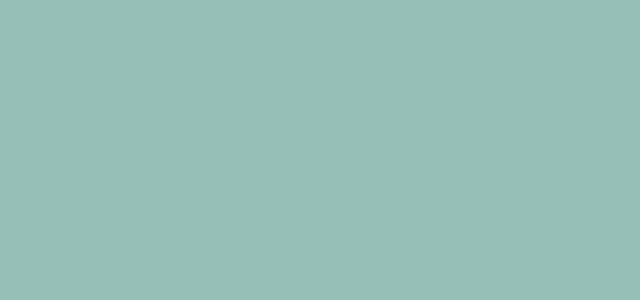
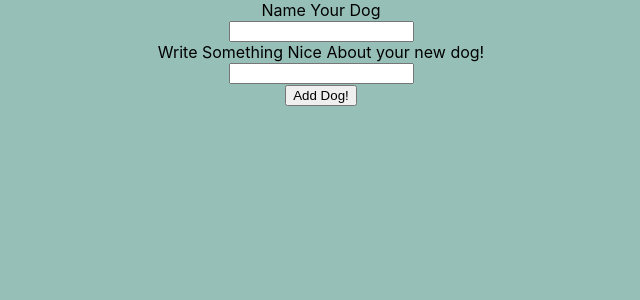
Before and after one commit to marth00165/mod4-project, a React (Create React App) app in the folder doggo-fronto-endo/: page /addDogForm in a window 1280 px wide. Shown: the top 300 px of the page, without its empty margins (319-959 px from the left). Built offline with nearby package versions, Linux system fonts and the light colour scheme.

Commit message:
add dog button works with form

```diff
--- a/doggo-fronto-endo/src/App.js
+++ b/doggo-fronto-endo/src/App.js
@@ -2,6 +2,7 @@ import React, { Component } from "react";
 import {BrowserRouter, Switch, Route, Link} from "react-router-dom";
 import logo from "./logo.svg";
 import Home from "./Components/Home";
+import AddDogForm from "./Components/AddDogForm";
 import MyPets from "./Components/MyPets"
 import HomePage from "./Components/HomePage"
 import Signin from "./Components/Signin";
@@ -22,6 +23,7 @@ class App extends Component {
         <Switch>
           <Route path = "/" exact component = {HomePage} />
           <Route path = "/mypets" exact component = {MyPets} />
+          <Route path = "/addDogForm" exact component = {AddDogForm} />
           <Route path = "/signin" exact component = {Signin} />
           <Route path = "/userHome" exact component = {Home} />
           <Route path = "/signup" exact component = {DoginPage} />
--- /dev/null
+++ b/doggo-fronto-endo/src/Components/AddDogForm.js
@@ -0,0 +1,55 @@
+import React, {Component} from 'react';
+const API = `http://localhost:3000/pets`
+
+
+export default class AddDogForm extends Component {
+
+  handleSubmit = (ev) => {
+
+    ev.preventDefault();
+
+    console.log(this.props.location.state.dog)
+
+
+
+
+    let userID = this.props.location.state.userID
+    let dog = this.props.location.state.dog
+    let dogName = this.inputNode1.value
+    let desc = this.inputNode2.value
+
+    fetch(API, {
+      method: 'POST',
+      headers: {
+        "Content-Type": "application/json"
+      },
+      body: JSON.stringify({
+        name: dogName,
+        breed: dog.name,
+        desc: desc,
+        image_url:dog.image_url,
+        user_id:userID
+      })
+    })
+    .then(this.props.history.push("/userHome"))
+  }
+
+
+
+
+
+  render(){
+    return(
+      <div>
+      <form onSubmit={this.handleSubmit}>
+        <label htmlFor="dogName"> Name Your Dog </label> <br />
+        <input type = "text" id ="dogName" name = "dogName" ref = {node => {this.inputNode1 = node}}/> <br />
+        <label htmlFor="desc"> Write Something Nice About your new dog! </label> <br />
+        <input type = "textarea" id = "desc" name = "desc" ref = {node => {this.inputNode2 = node}} /> <br />
+        <button type = "Submit">Add Dog!</button>
+      </form>
+      </div>
+
+    )
+  }
+}
--- a/doggo-fronto-endo/src/Components/Home.js
+++ b/doggo-fronto-endo/src/Components/Home.js
@@ -32,7 +32,7 @@ class Home extends Component {
     this.setState({
       search: search.toLowerCase()
     })
-    console.log(search)
+
 
   }
 
@@ -62,7 +62,7 @@ class Home extends Component {
       user_name: result.name,
       userID: result.id
     })
-    console.log(result)
+
 
 
     fetch(breedsAPI)
@@ -91,7 +91,6 @@ render() {
         <br/>
         <br/>
         <DogContainer userID = {this.state.userID} user_name = {this.state.user_name} search = {this.state.search} dogs={this.state.allDogs} />
-        <MyPets userID = {this.state.userID}/>
       </div>
     )
   }
--- a/doggo-fronto-endo/src/Components/MyPets.js
+++ b/doggo-fronto-endo/src/Components/MyPets.js
@@ -1,11 +1,13 @@
 import React, {Component} from 'react';
 import jwtDecode from 'jwt-decode';
+
 
 export default class Home extends Component {
 
   componentDidMount = () => {
     let jwt = window.localStorage.getItem("jwt");
     let result = jwtDecode(jwt);
+    console.log("result", result)
     let user_id = result.id
     console.log(user_id)
   }
--- a/doggo-fronto-endo/src/Containers/DogContainer.js
+++ b/doggo-fronto-endo/src/Containers/DogContainer.js
@@ -1,34 +1,35 @@
 import React from "react"
 import DogCard from "../Components/DogCard"
+import {Redirect} from "react-router"
+import AddDogForm from "../Components/AddDogForm"
 const imageAPI = `https://dog.ceo/api/breed`
 const API = `http://localhost:3000/pets`
 
 
 
+
 export default class DogContainer extends React.Component {
-
+ state = {
+   renderForm : false,
+   dog: undefined,
+   userID: undefined
+ }
 
   addDog = (dog, userID) => {
-    // debugger;
-    fetch(API, {
-      method: 'POST',
-      headers: {
-        "Content-Type": "application/json"
-      },
-      body: JSON.stringify({
-        name: "Test Doggo",
-        breed: dog.name,
-        desc: "Good Boy",
-        image_url:dog.image_url[0],
-        user_id:userID
-      })
+
+    this.setState({
+      renderForm: true,
+      dog: dog,
+      userID: userID
     })
+
   }
 
 
 
+  render (){
 
-  render (){
+
     let search = this.props.search
     let allDogs = this.props.dogs.filter(
       (dog) => {
@@ -42,7 +43,15 @@ export default class DogContainer extends React.Component {
 
 
     return (
+
+
     <div className= "Grid-Column" >
+    {this.state.renderForm? <Redirect  to = {
+      {pathname: "/addDogForm",
+      state: {
+            dog: this.state.dog,
+            userID: this.state.userID
+    }}}/>: null}
       <div className="Grid-Row">
         {allDogs.map(dog => <DogCard addDog = {this.addDog} user_name = {this.props.user_name} userID= {this.props.userID} key = {allDogs.indexOf(dog)} dog = {dog} />)}
        </div>
```
Also changed, not shown: 1 other file (tests, documents, lock files or other folders).
